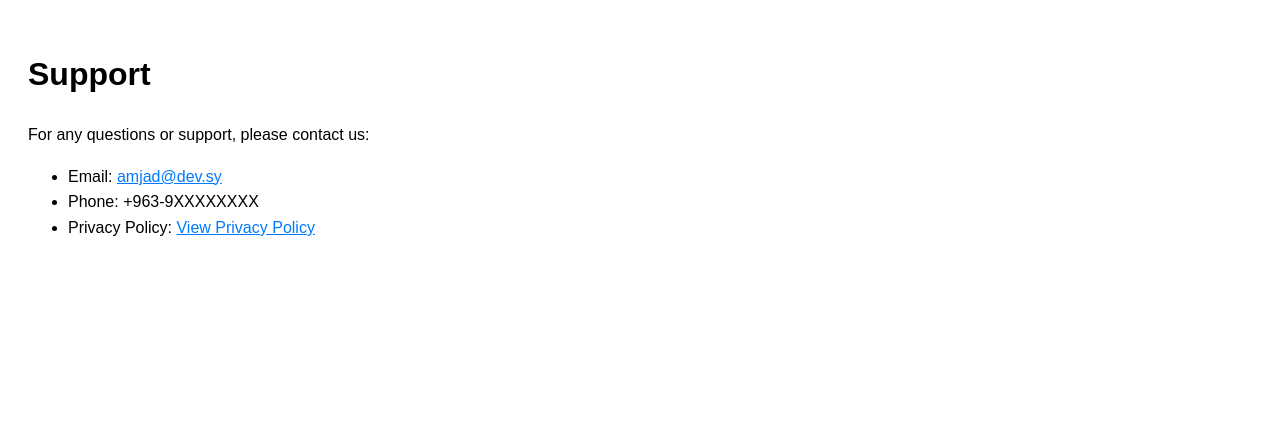
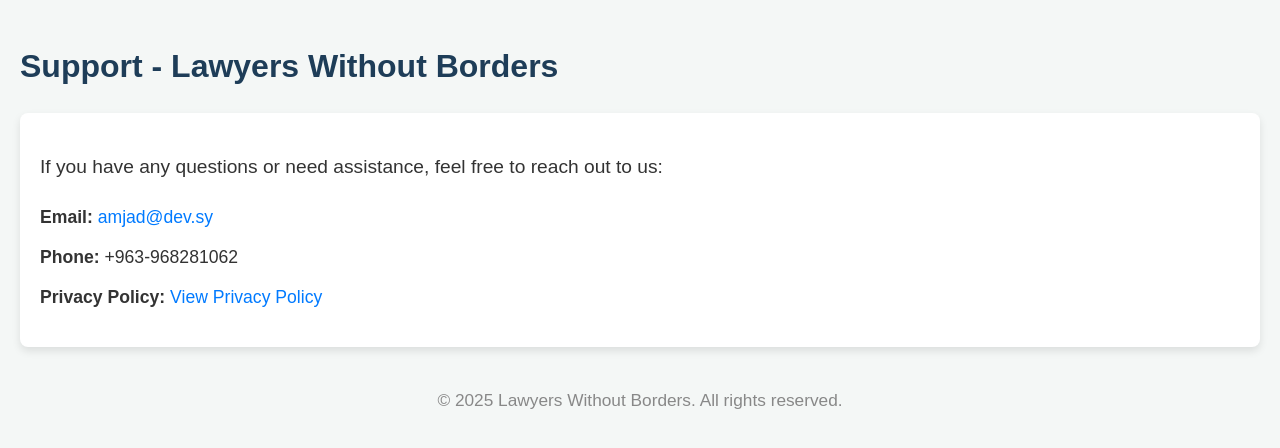
Before and after one commit to Amjaddaher/lawyers.github.io, a plain HTML site: page support/index.html in a window 1280 px wide. Drawn offline with Linux system fonts and the light colour scheme.

Commit message:
Update index.html

```diff
--- a/support/index.html
+++ b/support/index.html
@@ -2,19 +2,82 @@
 <html lang="en">
 <head>
   <meta charset="UTF-8" />
-  <title>Support</title>
+  <meta name="viewport" content="width=device-width, initial-scale=1.0" />
+  <title>Support - Lawyers Without Borders</title>
   <style>
-    body { font-family: Arial, sans-serif; padding: 20px; line-height: 1.6; }
-    a { color: #007aff; }
+    body {
+      font-family: 'Arial', sans-serif;
+      background-color: #f4f7f6;
+      color: #333;
+      margin: 0;
+      padding: 20px;
+      line-height: 1.6;
+    }
+
+    h1 {
+      color: #1e3d58;
+      font-size: 2em;
+      margin-bottom: 20px;
+    }
+
+    p {
+      font-size: 1.2em;
+      margin-bottom: 20px;
+    }
+
+    ul {
+      list-style-type: none;
+      padding-left: 0;
+    }
+
+    li {
+      font-size: 1.1em;
+      margin-bottom: 10px;
+    }
+
+    a {
+      color: #007aff;
+      text-decoration: none;
+    }
+
+    a:hover {
+      text-decoration: underline;
+    }
+
+    .contact-info {
+      background-color: #fff;
+      border-radius: 8px;
+      padding: 20px;
+      box-shadow: 0 4px 8px rgba(0, 0, 0, 0.1);
+    }
+
+    .contact-info li {
+      margin-bottom: 12px;
+    }
+
+    footer {
+      margin-top: 40px;
+      text-align: center;
+      font-size: 0.9em;
+      color: #888;
+    }
   </style>
 </head>
 <body>
-  <h1>Support</h1>
-  <p>For any questions or support, please contact us:</p>
-  <ul>
-    <li>Email: <a href="mailto:amjad@dev.sy">amjad@dev.sy</a></li>
-    <li>Phone: +963-9XXXXXXXX</li>
-    <li>Privacy Policy: <a href="/lawyers.github.io/support/privacy.html">View Privacy Policy</a></li>
-  </ul>
+
+  <h1>Support - Lawyers Without Borders</h1>
+  <div class="contact-info">
+    <p>If you have any questions or need assistance, feel free to reach out to us:</p>
+    <ul>
+      <li><strong>Email:</strong> <a href="mailto:amjad@dev.sy">amjad@dev.sy</a></li>
+      <li><strong>Phone:</strong> +963-968281062</li>
+      <li><strong>Privacy Policy:</strong> <a href="/lawyers.github.io/support/privacy.html">View Privacy Policy</a></li>
+    </ul>
+  </div>
+
+  <footer>
+    <p>&copy; 2025 Lawyers Without Borders. All rights reserved.</p>
+  </footer>
+
 </body>
 </html>
```
